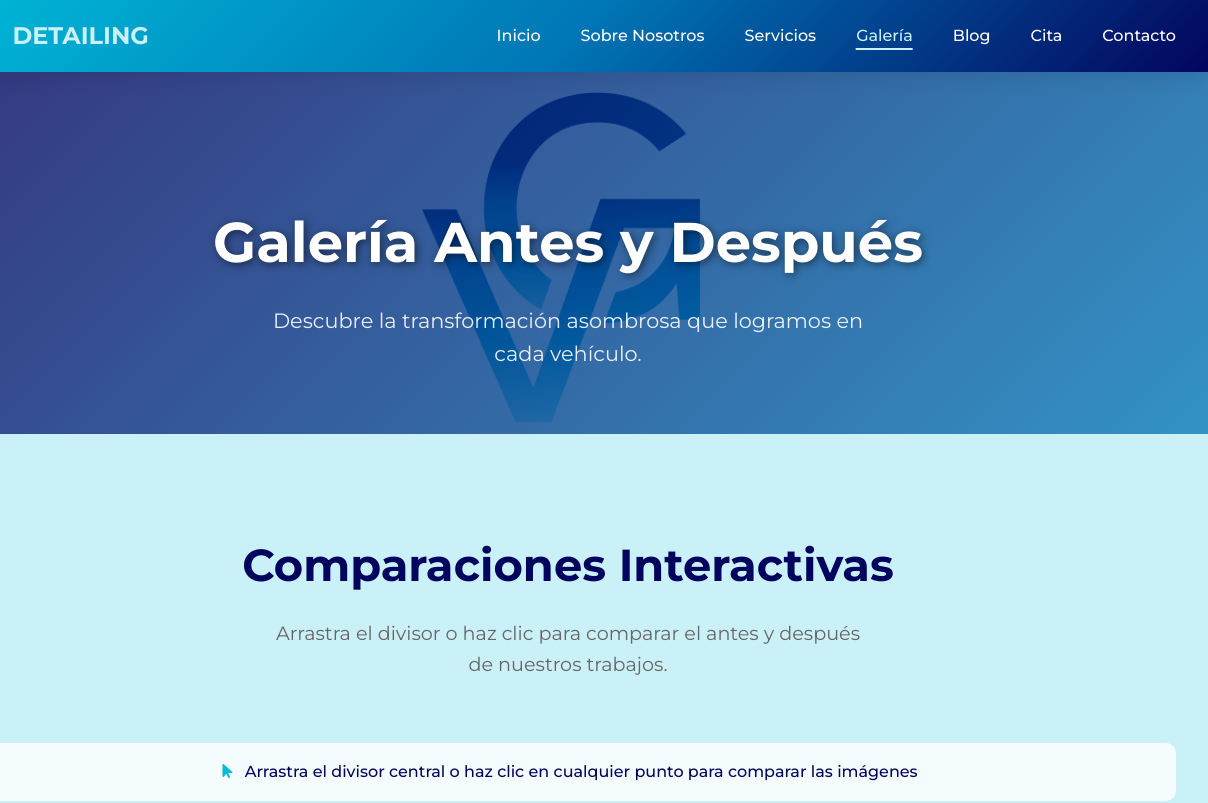
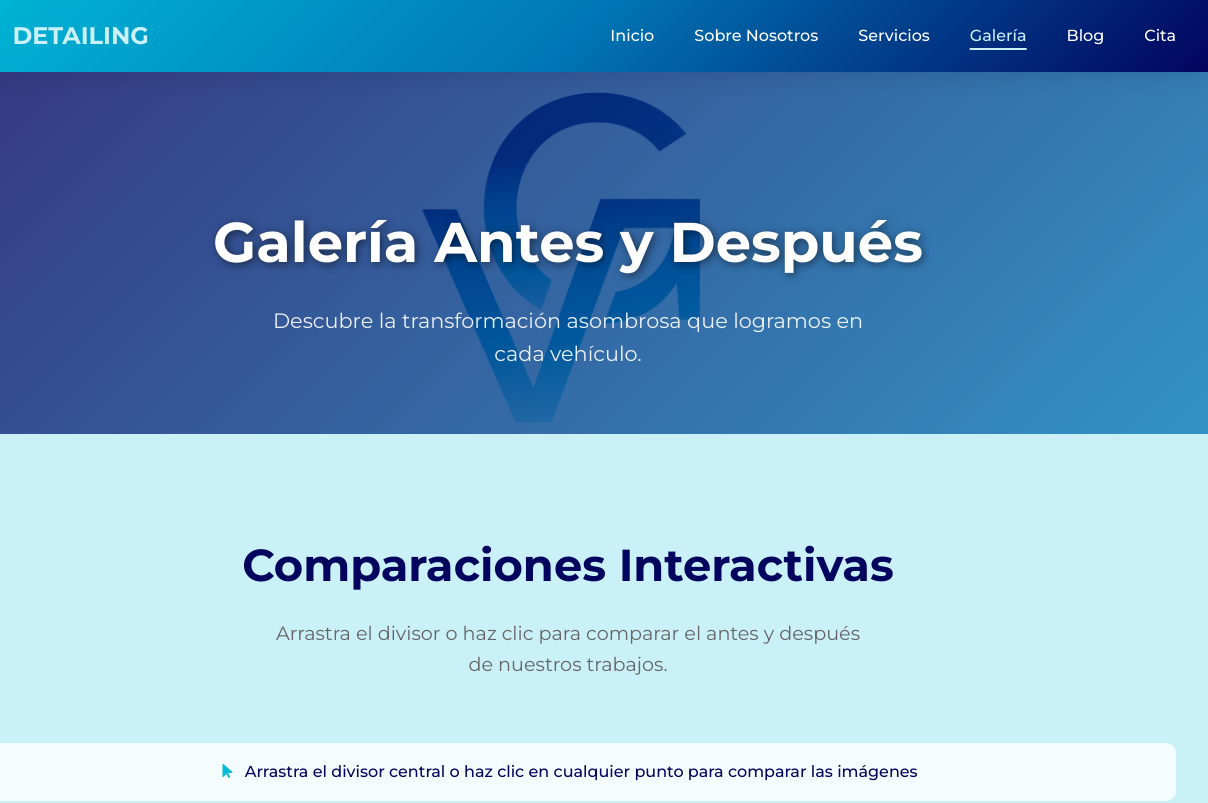
Before and after one commit to mimivladeva/VgDetailingWeb, a plain HTML site: page galeria.html in a window 1280 px wide. Shown: the top 803 px of the page, 72-1280 px from the left. Drawn offline with Linux system fonts and the light colour scheme; files whose address does not match are found by name.

Commit message:
Cambios Mimi|

```diff
--- a/galeria.html
+++ b/galeria.html
@@ -818,7 +818,6 @@
             <li><a href="galeria.html" class="active">Galería</a></li>
             <li><a href="blog.html">Blog</a></li>
             <li><a href="cita.html">Cita</a></li>
-            <li><a href="index.html#contacto">Contacto</a></li>
         </ul>
         <button class="mobile-menu" id="mobileMenu">
             <i class="fas fa-bars"></i>
```
